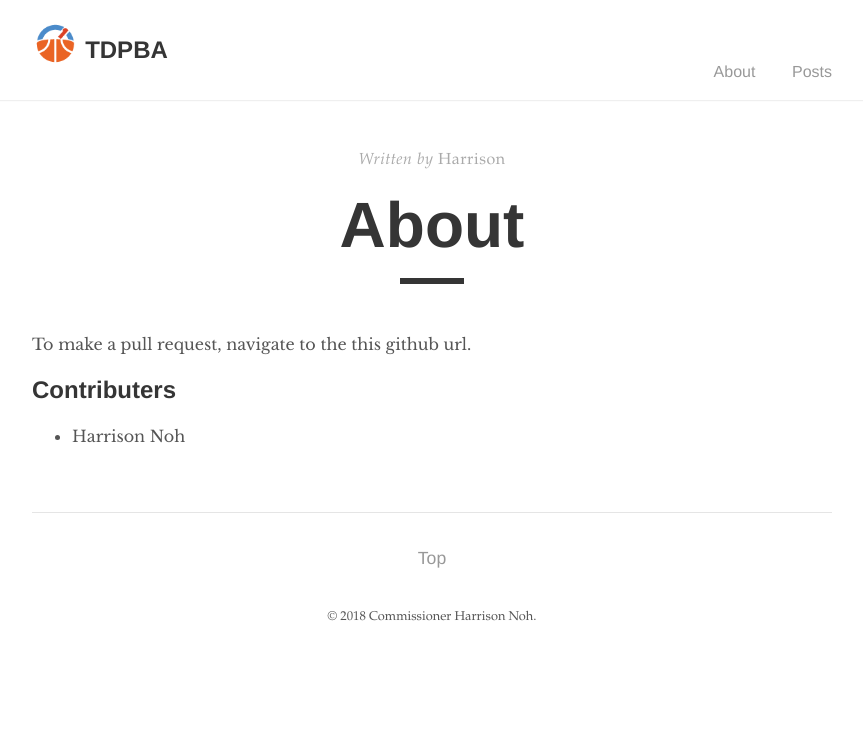
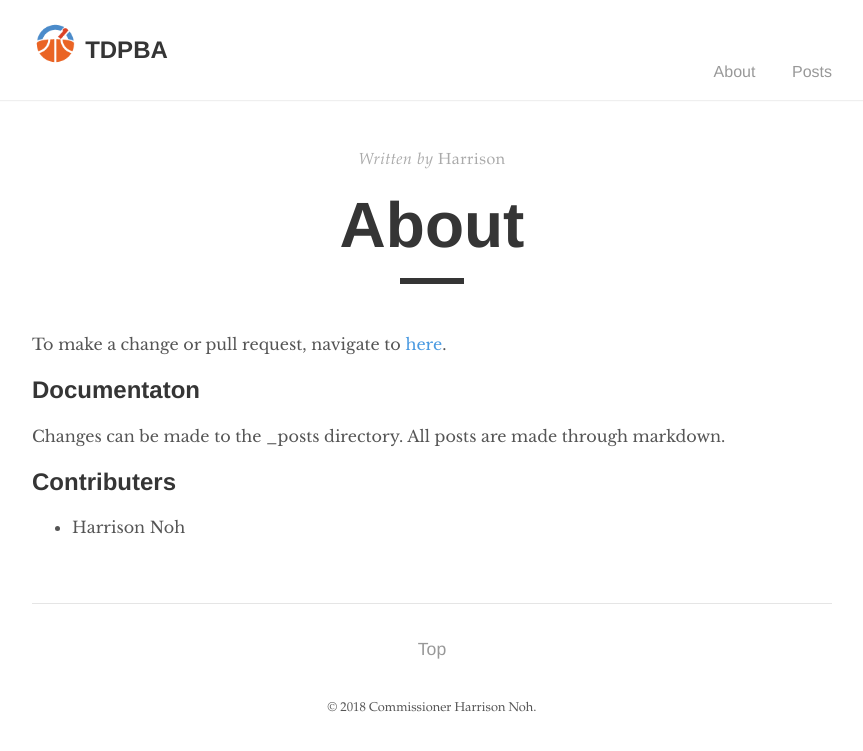
Before and after one commit to nohharri/tdpba, a Jekyll site: the page built from about.md, in a window 1280 px wide. Shown: the top 751 px of the page, without its empty margins (208-1071 px from the left). Built offline with Jekyll 4.4.1, drawn with Linux system fonts in a browser that asks for light colours.

Commit message:
updated documentation to commit changes easier

```diff
--- a/about.md
+++ b/about.md
@@ -5,7 +5,12 @@ author: "Harrison"
 permalink: /about/
 ---
 
-To make a pull request, navigate to the this github url.
+To make a change or pull request, navigate to [here]({{ site.baseurl }}/2017-03-16/example-content).
+
+## Documentaton
+
+Changes can be made to the _posts directory. All posts are made through markdown.
+
 
 ## Contributers
 - Harrison Noh
```
